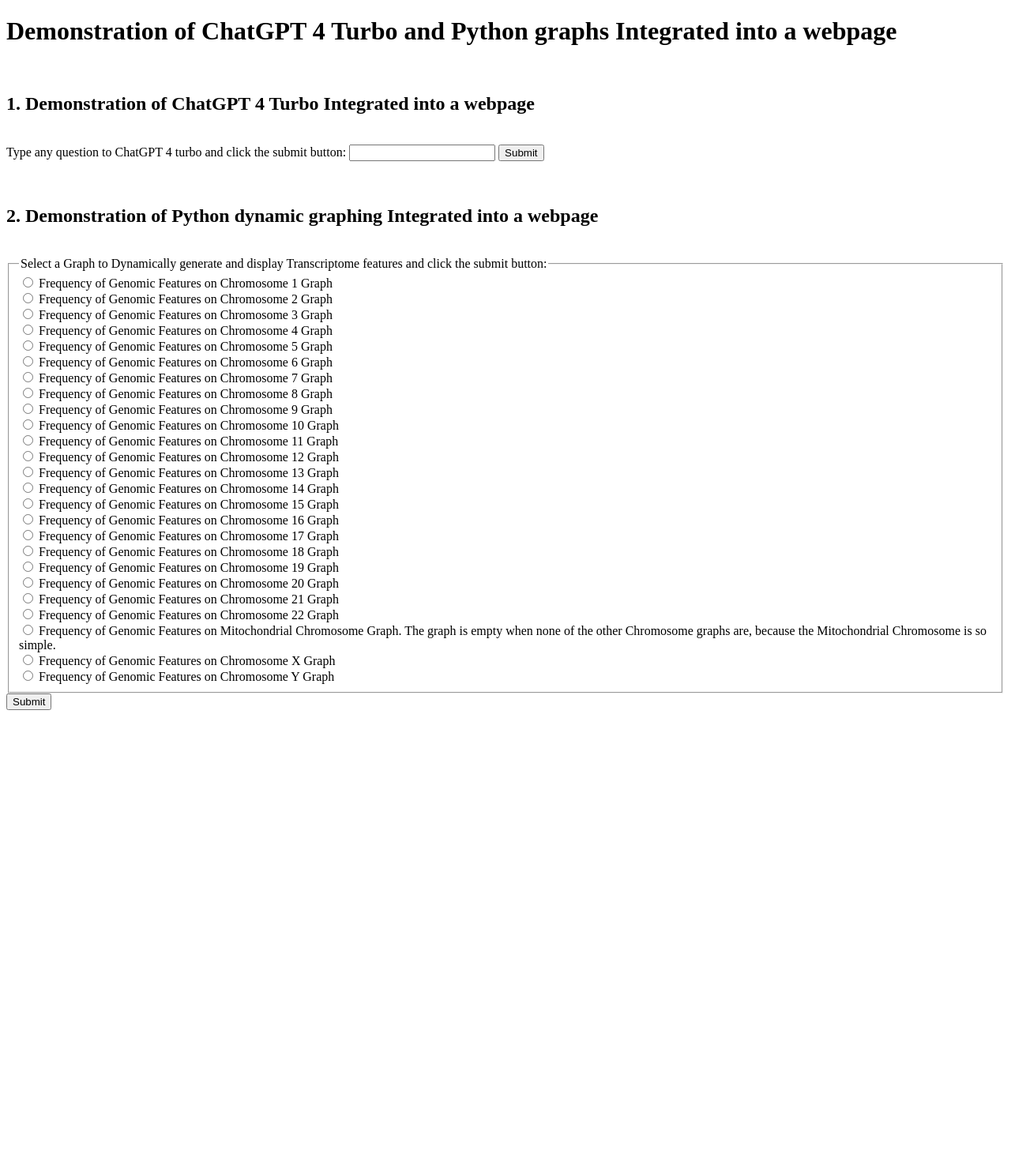
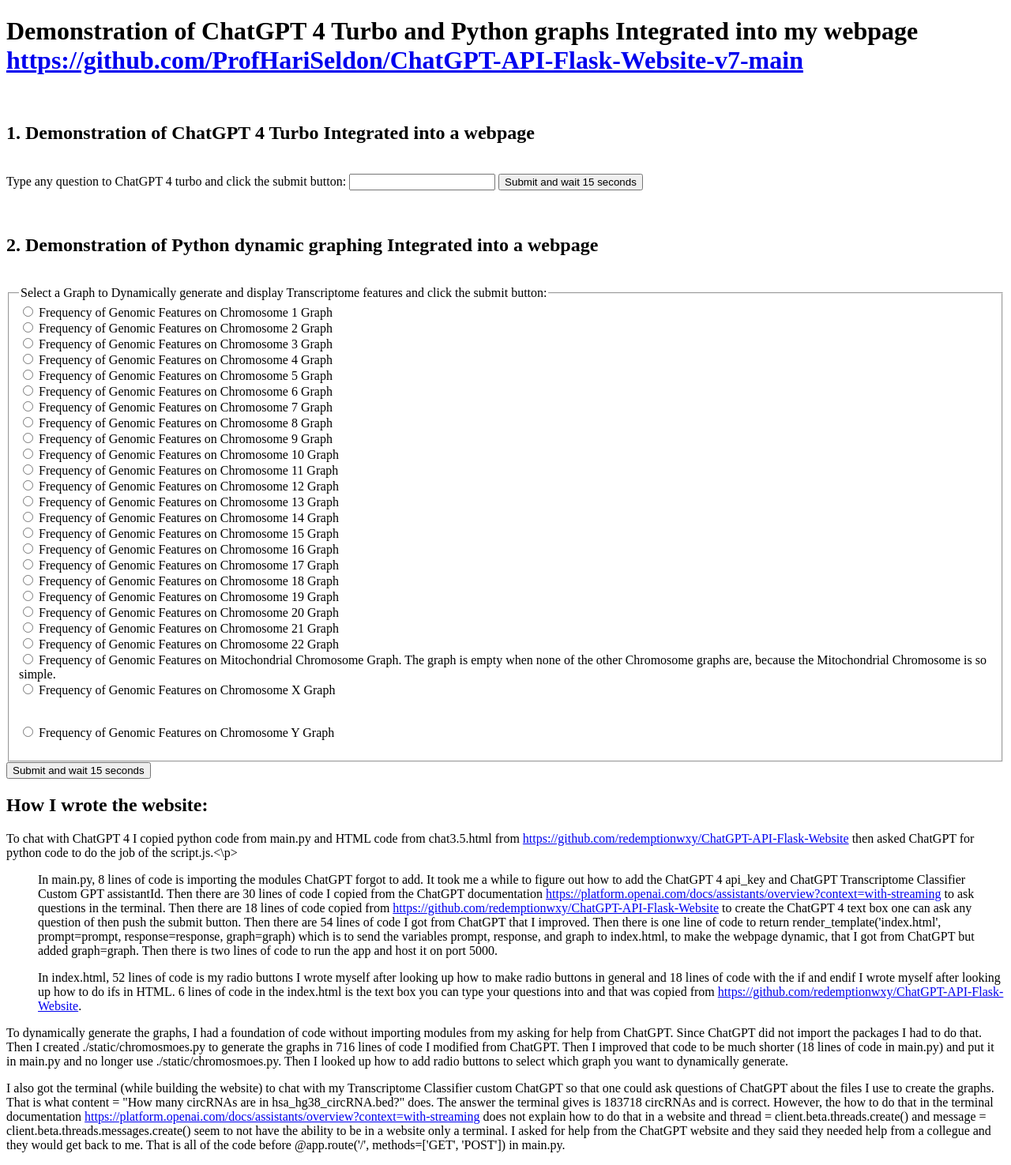
Before and after one commit to ProfHariSeldon/ChatGPT-API-Flask-Website-v7-main, a Flask app: page / in a window 1280 px wide. Shown: the whole page at 79% size. Before the commit the page ends 899 px from the top, so only its background shows below. Run offline with Flask 3, Linux system fonts and the light colour scheme.

Commit message:
HTML blurb

```diff
--- a/templates/index.html
+++ b/templates/index.html
@@ -2,10 +2,10 @@
 <html lang="en">
 <head>
     <meta charset="UTF-8">
-    <title>Demonstration of ChatGPT 4 Turbo and Python graphs Integrated into a webpage</title>
+    <title>Demonstration of ChatGPT 4 Turbo and Python graphs Integrated into my webpage <a href="https://github.com/ProfHariSeldon/ChatGPT-API-Flask-Website-v7-main">ChatGPT-API-Flask-Website-v7</a></title>
 </head>
 <body>
-    <h1>Demonstration of ChatGPT 4 Turbo and Python graphs Integrated into a webpage</h1><br>
+    <h1>Demonstration of ChatGPT 4 Turbo and Python graphs Integrated into my webpage <a href="https://github.com/ProfHariSeldon/ChatGPT-API-Flask-Website-v7-main">https://github.com/ProfHariSeldon/ChatGPT-API-Flask-Website-v7-main</a></h1><br>
     <h2><b>1. Demonstration of ChatGPT 4 Turbo Integrated into a webpage</b></h2><br>
     <!-- https://stackoverflow.com/questions/5392882/why-is-chrome-showing-a-please-fill-out-this-field-tooltip-on-empty-fields -->
     <form method="post">
@@ -13,7 +13,7 @@
         <!-- https://www.w3schools.com/tags/att_input_required.asp -->
         <input type="text" id="prompt" name="prompt">
 
-        <button type="submit">Submit</button><br>
+        <button type="submit">Submit and wait 15 seconds</button><br>
     </form>
     <br>
     <br>
@@ -68,12 +68,12 @@
             <input type="radio" id="chrMT" name="graph" value="chrMT">
             <label for="chrMT">Frequency of Genomic Features on Mitochondrial Chromosome Graph.  The graph is empty when none of the other Chromosome graphs are, because the Mitochondrial Chromosome is so simple.</label><br>
             <input type="radio" id="chrX" name="graph" value="chrX">
-            <label for="chrX">Frequency of Genomic Features on Chromosome X Graph</label><br>
+            <label for="chrX">Frequency of Genomic Features on Chromosome X Graph</label><p><br>
             <input type="radio" id="chrY" name="graph" value="chrY">
             <label for="chrY">Frequency of Genomic Features on Chromosome Y Graph</label>
         </fieldset>
 
-        <button type="submit">Submit</button>
+        <button type="submit">Submit and wait 15 seconds</button>
     </form>
 
     {% if response %}
@@ -85,5 +85,17 @@
         <h2>Selected Graph:</h2>
         <img src="{{ url_for('static', filename=graph) }}" alt="Selected Graph">
     {% endif %}
+
+    <h2>How I wrote the website:</h2>
+
+    <p>To chat with ChatGPT 4 I copied python code from main.py and HTML code from chat3.5.html from <a href="https://github.com/redemptionwxy/ChatGPT-API-Flask-Website">https://github.com/redemptionwxy/ChatGPT-API-Flask-Website</a> then asked ChatGPT for python code to do the job of the script.js.<\p>
+
+    <ul>In main.py, 8 lines of code is importing the modules ChatGPT forgot to add.  It took me a while to figure out how to add the ChatGPT 4 api_key and ChatGPT Transcriptome Classifier Custom GPT assistantId. Then there are 30 lines of code I copied from the ChatGPT documentation <a href="https://platform.openai.com/docs/assistants/overview?context=with-streaming">https://platform.openai.com/docs/assistants/overview?context=with-streaming</a> to ask questions in the terminal.  Then there are 18 lines of code copied from <a href="https://github.com/redemptionwxy/ChatGPT-API-Flask-Website">https://github.com/redemptionwxy/ChatGPT-API-Flask-Website</a> to create the ChatGPT 4 text box one can ask any question of then push the submit button.  Then there are 54 lines of code I got from ChatGPT that I improved.  Then there is one line of code to return render_template('index.html', prompt=prompt, response=response, graph=graph) which is to send the variables prompt, response, and graph to index.html, to make the webpage dynamic, that I got from ChatGPT but added graph=graph.  Then there is two lines of code to run the app and host it on port 5000.</ul>
+
+    <ul>In index.html, 52 lines of code is my radio buttons I wrote myself after looking up how to make radio buttons in general and 18 lines of code with the if and endif I wrote myself after looking up how to do ifs in HTML.  6 lines of code in the index.html is the text box you can type your questions into and that was copied from <a href="https://github.com/redemptionwxy/ChatGPT-API-Flask-Website">https://github.com/redemptionwxy/ChatGPT-API-Flask-Website</a>.</ul>
+
+    <p>To dynamically generate the graphs, I had a foundation of code without importing modules from my asking for help from ChatGPT.  Since ChatGPT did not import the packages I had to do that.  Then I created ./static/chromosmoes.py to generate the graphs in 716 lines of code I modified from ChatGPT.  Then I improved that code to be much shorter (18 lines of code in main.py) and put it in main.py and no longer use ./static/chromosmoes.py.  Then I looked up how to add radio buttons to select which graph you want to dynamically generate.</p>
+
+    <p>I also got the terminal (while building the website) to chat with my Transcriptome Classifier custom ChatGPT so that one could ask questions of ChatGPT about the files I use to create the graphs.  That is what content = "How many circRNAs are in hsa_hg38_circRNA.bed?" does.  The answer the terminal gives is 183718 circRNAs and is correct.  However, the how to do that in the terminal documentation <a href="https://platform.openai.com/docs/assistants/overview?context=with-streaming">https://platform.openai.com/docs/assistants/overview?context=with-streaming</a> does not explain how to do that in a website and thread = client.beta.threads.create() and message = client.beta.threads.messages.create() seem to not have the ability to be in a website only a terminal.  I asked for help from the ChatGPT website and they said they needed help from a collegue and they would get back to me.  That is all of the code before @app.route('/', methods=['GET', 'POST']) in main.py.</p>
 </body>
 </html>
```
